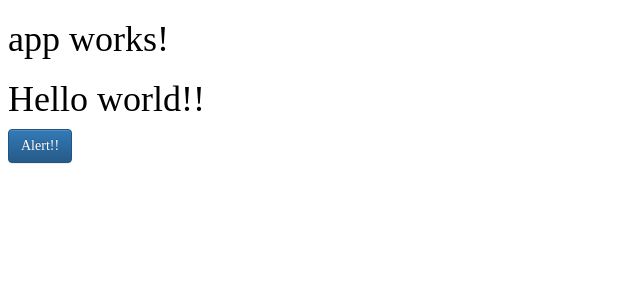
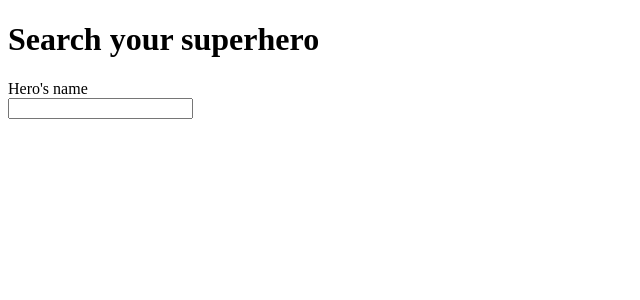
Before and after one commit to ardiadrianadri/basicCourse, an Angular app: page / in a window 1280 px wide. Shown: the top 300 px of the page, without its empty margins (0-640 px from the left). Built offline with nearby package versions, Linux system fonts and the light colour scheme.

Commit message:
section 3 003

```diff
--- a/src/app/app.component.html
+++ b/src/app/app.component.html
@@ -1,7 +1,2 @@
-<h1>
-  {{msg1}}
-</h1>
-<h1>
-  {{msg2}}
-</h1>
-<button type="button" class="btn btn-primary" (click)="sendAlert()" >Alert!!</button>
+<my-header></my-header>
+<my-form></my-form>
--- a/src/app/app.module.ts
+++ b/src/app/app.module.ts
@@ -1,3 +1,5 @@
+import { SearchFormComponent } from './searchForm/searchForm.component';
+import { HeaderComponent } from './header/header.component';
 import { BrowserModule } from '@angular/platform-browser';
 import { NgModule } from '@angular/core';
 import { FormsModule } from '@angular/forms';
@@ -7,7 +9,9 @@ import { AppComponent } from './app.component';
 
 @NgModule({
   declarations: [
-    AppComponent
+    AppComponent,
+    HeaderComponent,
+    SearchFormComponent
   ],
   imports: [
     BrowserModule,
--- /dev/null
+++ b/src/app/header/header.component.html
@@ -0,0 +1,7 @@
+<div class="row">
+    <div class="col-xs-12">
+        <div class="well well-lg">
+            <h1>Search your superhero</h1>
+        </div>
+    </div>
+</div>
--- /dev/null
+++ b/src/app/header/header.component.ts
@@ -0,0 +1,7 @@
+import { Component } from '@angular/core';
+
+@Component({
+    selector: 'my-header',
+    templateUrl : './header.component.html'
+})
+export class HeaderComponent {}
--- /dev/null
+++ b/src/app/searchForm/searchForm.component.html
@@ -0,0 +1,10 @@
+<div class="row">
+    <div class="col-xs-12">
+        <label for="inputNameHero"> Hero's name</label>
+    </div>
+</div>
+<div class="row">
+    <div class="col-xs-12">
+        <input type="text" id="inputNameHero" class="form-control" />
+    </div>
+</div>
--- /dev/null
+++ b/src/app/searchForm/searchForm.component.ts
@@ -0,0 +1,7 @@
+import { Component } from '@angular/core';
+
+@Component({
+    selector: 'my-form',
+    templateUrl : './searchForm.component.html'
+})
+export class SearchFormComponent {}
```
